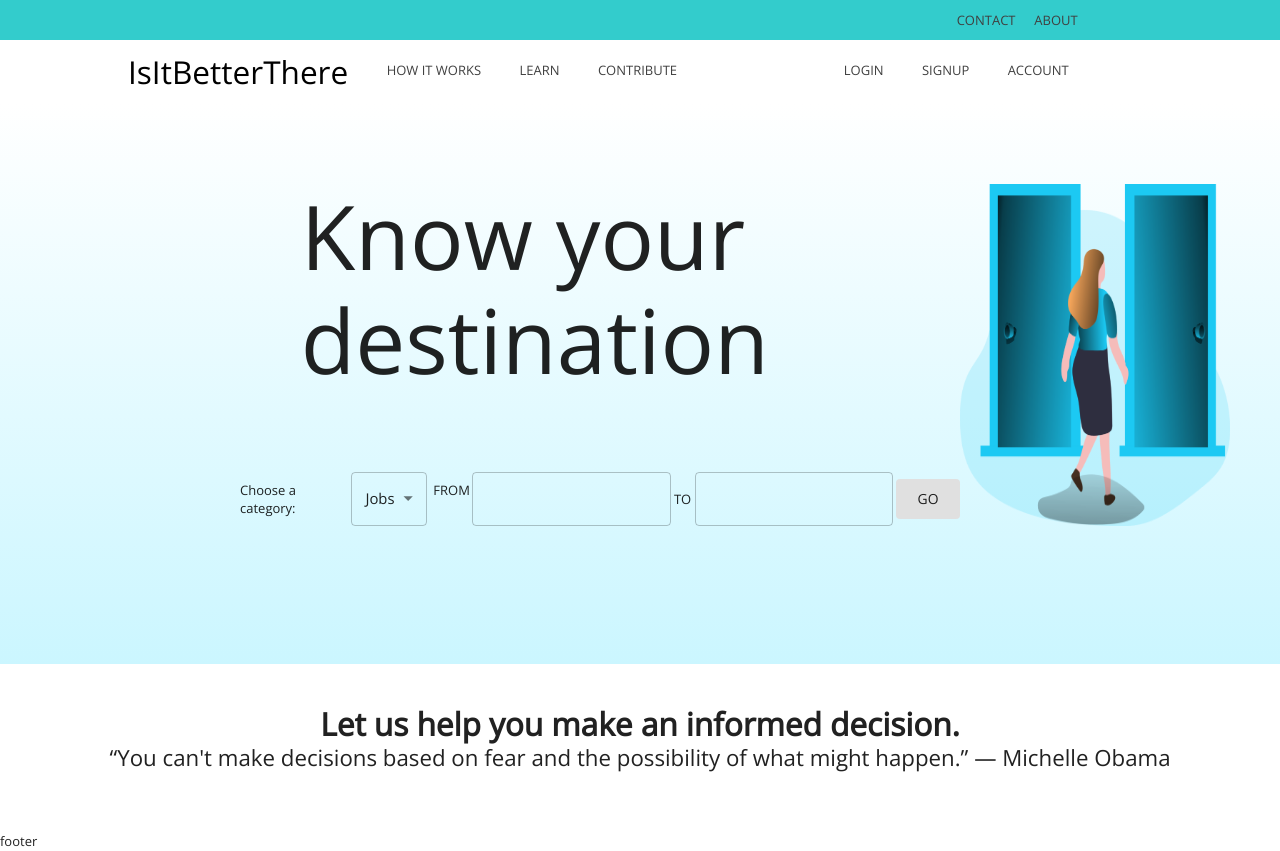
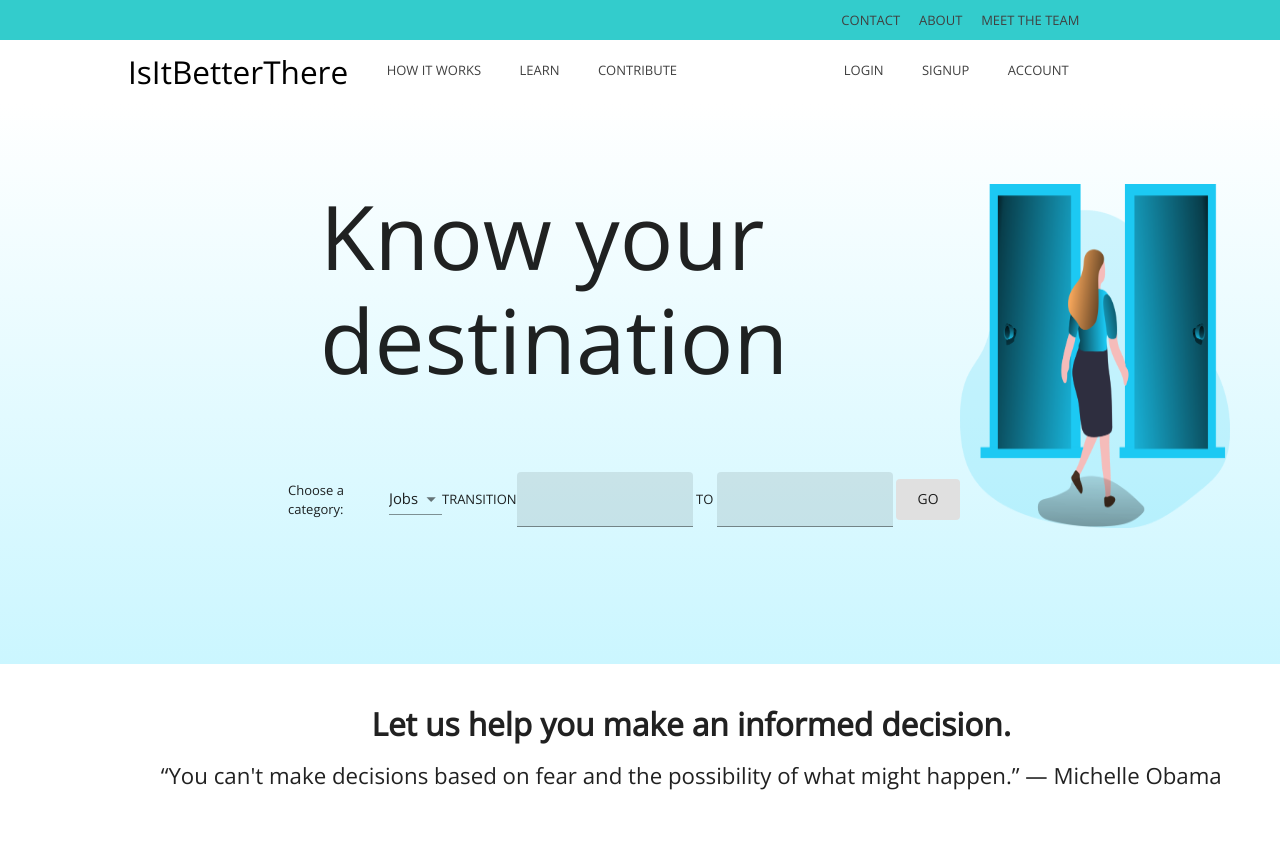
Before and after one commit to ricjohn-acosta/isitbetterthere, a Next.js app: page / in a window 1280 px wide. Built offline with nearby package versions, Linux system fonts and the light colour scheme.

Commit message:
deploy to heroku

```diff
--- a/components/Content/Sections/MainSection.js
+++ b/components/Content/Sections/MainSection.js
@@ -2,7 +2,7 @@ import styled, { keyframes } from "styled-components";
 import Box from "@material-ui/core/Box";
 import TextField from "@material-ui/core/TextField";
 import Grid from "@material-ui/core/Grid";
-import { Typography } from "@material-ui/core";
+import { Typography, Fade } from "@material-ui/core";
 import Button from "@material-ui/core/Button";
 import Select from "@material-ui/core/Select";
 import MenuItem from "@material-ui/core/MenuItem";
@@ -32,7 +32,7 @@ const InputForm = styled.div`
   display: flex;
   justify-content: center;
   align-items: center;
-  margin-left: 25%;
+  margin-left: 30%;
   ${(props) => props.theme.breakpoints.down("sm")} {
     margin-left: 0;
     margin-bottom: 50px;
@@ -58,11 +58,13 @@ const WelcomeMessage = styled(Typography)`
   justify-content: center;
   align-items: center;
   margin-bottom: 10vh;
-  margin-left: 23.5vw;
+  margin-left: 25vw;
   ${(props) => props.theme.breakpoints.down("sm")} {
-    margin-bottom: 10px;
-    margin-left: 0;
+    display: flex;
+    justify-content: center;
+    align-items: center;
     font-size: 3rem;
+    margin-left: 20vw
   }
 `;
 
@@ -82,18 +84,20 @@ const MainSection = () => {
     <Wrapper component="div">
       <Grid container direction="row">
         <InputContainer item xs={12} sm={9} component="div">
-          <WelcomeMessage variant="h1"><FadeInAnimation>Know your destination</FadeInAnimation></WelcomeMessage>
+          <WelcomeMessage variant="h1">
+            <FadeInAnimation>Know your destination</FadeInAnimation>
+          </WelcomeMessage>
           <InputForm>
             Choose a category: &nbsp;
-            <Select value={category} variant="outlined">
+            <Select value={category} variant="standard">
               <MenuItem value={"CAREERS"}>Jobs</MenuItem>
               <MenuItem value={"UNIVERSITIES"}>Universities</MenuItem>
               <MenuItem value={"COUNTRIES"}>Countries</MenuItem>
             </Select>
-            &nbsp; FROM &nbsp;
-            <TextField variant="outlined"></TextField>
+            &nbsp; TRANSITION &nbsp;
+            <TextField variant="filled"></TextField>
             &nbsp;TO&nbsp;
-            <TextField variant="outlined"></TextField>
+            <TextField variant="filled"></TextField>
             &nbsp;
             <Button variant="contained" size="large" disableElevation>
               GO
--- a/components/Content/Sections/QuoteSection.js
+++ b/components/Content/Sections/QuoteSection.js
@@ -4,6 +4,7 @@ import { Typography } from "@material-ui/core";
 const Wrapper = styled.div`
   margin-top: 5vh;
   margin-bottom: 7.5vh;
+  padding-left: 8vw
 `;
 const AimContainer = styled(Typography)`
   display: flex;
@@ -24,6 +25,7 @@ const QuoteSection = () => {
         <AimContainer variant="h4">
           Let us help you make an informed decision.
         </AimContainer>
+        <br/>
         <QuoteContainer variant="h5">
           “You can't make decisions based on fear and the possibility of what
           might happen.” ― Michelle Obama
--- a/components/Content/Sections/TutorialSection.js
+++ b/components/Content/Sections/TutorialSection.js
@@ -1,4 +1,7 @@
 const TutorialSection = () => {
+    // 1.) Choose your current status and then choose where you want to go next.
+    // 2.) Learn from past experiences from people who has done the transition.
+    // 3.) Make an informed decision!
   return (
     <>
       <div></div>
--- a/components/Layout/Layout.js
+++ b/components/Layout/Layout.js
@@ -8,7 +8,7 @@ const Layout = (props) => {
         <Header />
       </header>
       {props.children}
-      <footer>footer</footer>
+      <footer></footer>
     </React.Fragment>
   );
 };
--- a/components/UI/Navigation/UpperNavbar.js
+++ b/components/UI/Navigation/UpperNavbar.js
@@ -7,7 +7,7 @@ import ButtonGroup from "@material-ui/core/ButtonGroup";
 import Button from "@material-ui/core/Button";
 
 const UpperNavbar = styled(AppBar)`
-  background-color: #33CCCC;
+  background-color: #33cccc;
   display: flex;
   ${(props) => props.theme.breakpoints.down("sm")} {
     display: none;
@@ -36,6 +36,7 @@ const StyledUpperNavbar = () => {
   return (
     <UpperNavbar elevation={0} position="static">
       <Container>
+        <StyledButton disableRipple>Meet the team</StyledButton>
         <StyledButton disableRipple>About</StyledButton>
         <StyledButton disableRipple>Contact</StyledButton>
       </Container>
--- a/package.json
+++ b/package.json
@@ -4,7 +4,8 @@
   "scripts": {
     "dev": "next",
     "build": "next build",
-    "start": "next start"
+    "start": "next start",
+    "heroku-postbuild": "npm run build"
   },
   "dependencies": {
     "@material-ui/core": "^4.10.0",
```
